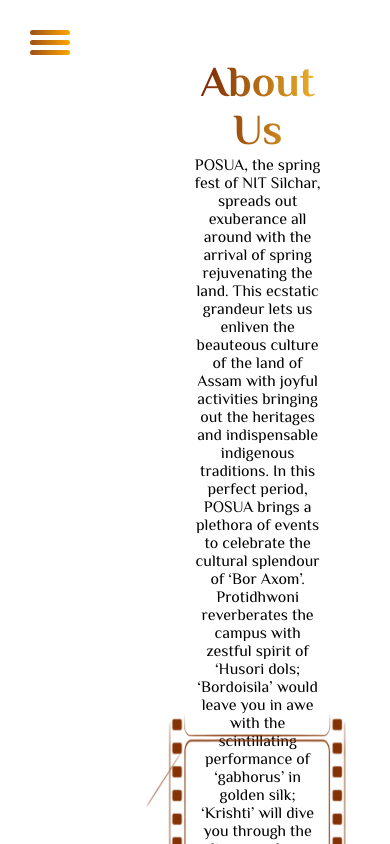
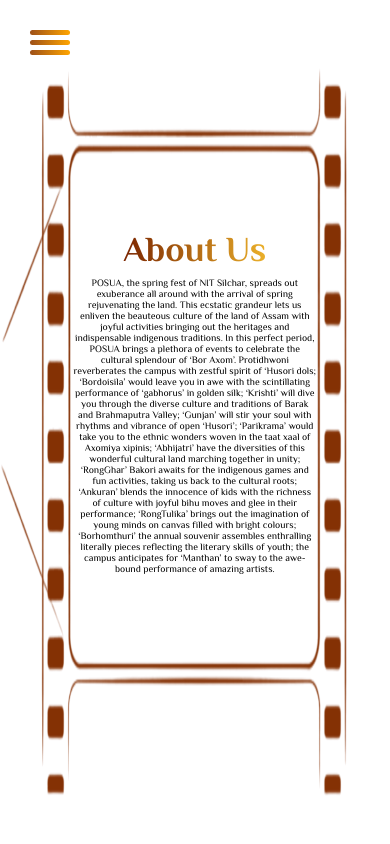
Before and after one commit to POSUA-NITS/Posua-2023, a React (Vite) app: page / in a window 390 px wide. Shown: the top 844 px of the page. Built offline with nearby package versions, Linux system fonts and the light colour scheme.

Commit message:
UPDATED: responsiveness

```diff
--- a/src/Components/Navbar/Navbar.module.scss
+++ b/src/Components/Navbar/Navbar.module.scss
@@ -116,7 +116,7 @@
     position: fixed;
     transition: all 0.5s ease;
     z-index: 1;
-    width: 75%;
+    width: 75vw;
   }
 
   .navbarContainer.active {
--- a/src/Pages/Home/AboutUs.jsx
+++ b/src/Pages/Home/AboutUs.jsx
@@ -11,7 +11,7 @@
       </div>
       <div className={styles.AboutUsfilm}>
         <div className={styles.AboutUsContent}>
-          <h1>About Us</h1>
+          <h2 className={styles.AboutUsHeader}>About Us</h2>
           <div className={styles.content}>{data.content}</div>
         </div>
         <img src={film} alt="flim" className={styles.film}></img>
--- a/src/Pages/Home/AboutUs.module.scss
+++ b/src/Pages/Home/AboutUs.module.scss
@@ -31,7 +31,7 @@
 
 .film {
   position: absolute;
-  width: 80%;
+  width: 90%;
   top: 45%;
   left: 50%;
   transform: translate(-50%, -50%);
@@ -39,16 +39,49 @@
   max-height: 100%;
 }
 .AboutUsContent {
-  padding: 20% 20% 35% 23%;
+  padding: 20% 16% 35% 19.5%;
   text-align: center;
   width: 90%;
+  gap: 1rem;
   display: flex;
   align-items: center;
   justify-content: center;
   flex-direction: column;
 }
+.AboutUsHeader{
+  font-family: "Philosopher", sans-serif;
+  font-size: 9vmin;
+  font-weight: bold;
+  margin-top: -4rem;
+  background: linear-gradient(to right, #7a2400, #ebb02a);
+  -webkit-text-fill-color: transparent;
+  -webkit-background-clip: text;
+}
 .content {
     width: fit-content;
   height: 100%;
-  font-size: 100%;
+  font-size: 2.5vmin;
 }
+@media screen and (max-width: 600px){
+.cameraWrap{
+  display: none;
+}
+.AboutUsfilm{
+  overflow-x: clip;
+  margin-top: 4em;
+  width: 100%;
+  height: 100vh;
+  margin-right: 3.5%;
+}
+.AboutUsContent{
+  gap: 0.5em;
+  width: 100%;
+}
+.AboutUsHeader{
+  margin-top: -7rem;
+}
+.film{
+  width: 100%;
+  height: 100vh;
+}
+}
--- a/src/Pages/Home/Home.module.scss
+++ b/src/Pages/Home/Home.module.scss
@@ -1,7 +1 @@
 @import url("https://fonts.googleapis.com/css2?family=Philosopher&display=swap");
-.home {
-  height: 100vh;
-  h1 {
-    font-weight: bold;
-  }
-}
```
